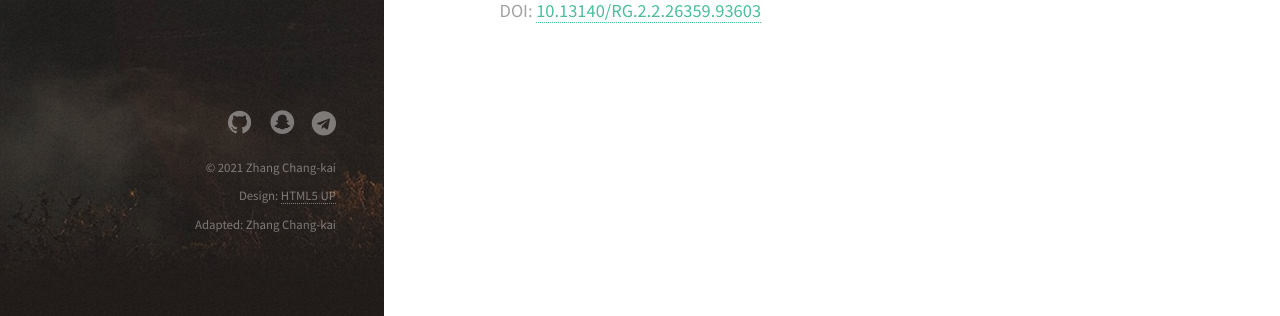
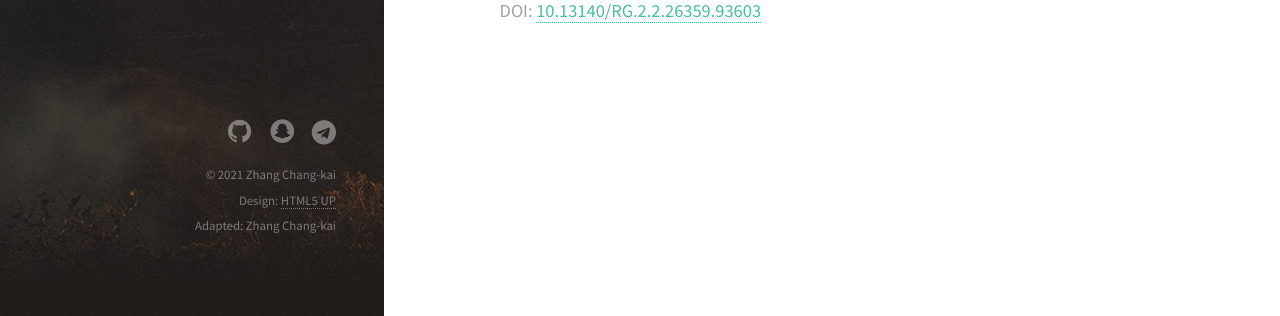
Before and after one commit to Phy-David-Zhang/phy-david-zhang.github.io, a Jekyll site: the page built from Gauge-Gravity-Duality.md, in a window 1280 px wide. Shown: the part 581-897 px from the top of the page. Built offline with Jekyll 4.4.1, drawn with Linux system fonts in a browser that asks for light colours; our own code applies the rules of GitHub Pages for plain Markdown files.

Commit message:
Minor formatting in line height/spacing

```diff
--- a/css/main.css
+++ b/css/main.css
@@ -3026,7 +3026,7 @@
 				#footer .copyright li {
 					border-left-width: 0;
 					display: block;
-					line-height: 2.25em;
+					line-height: 2em;
 					margin-left: 0;
 					padding-left: 0;
 				}
```
